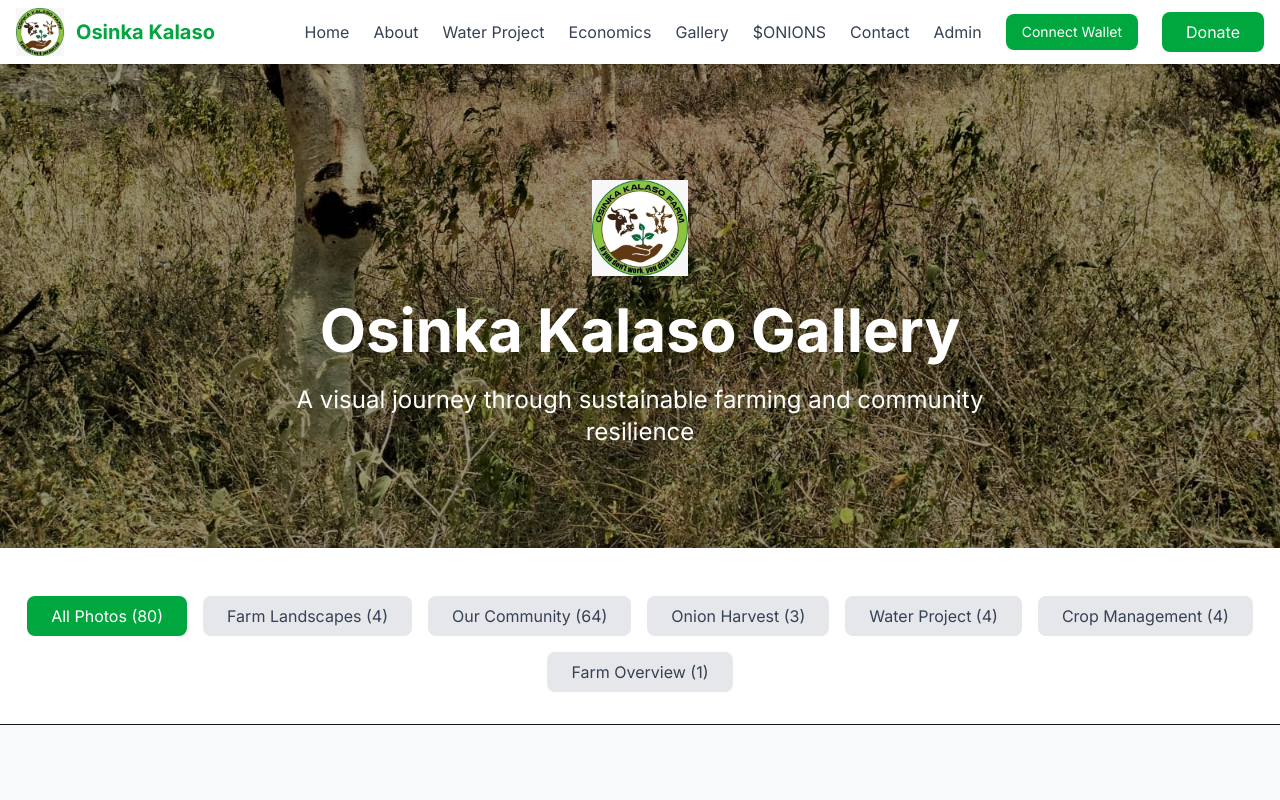
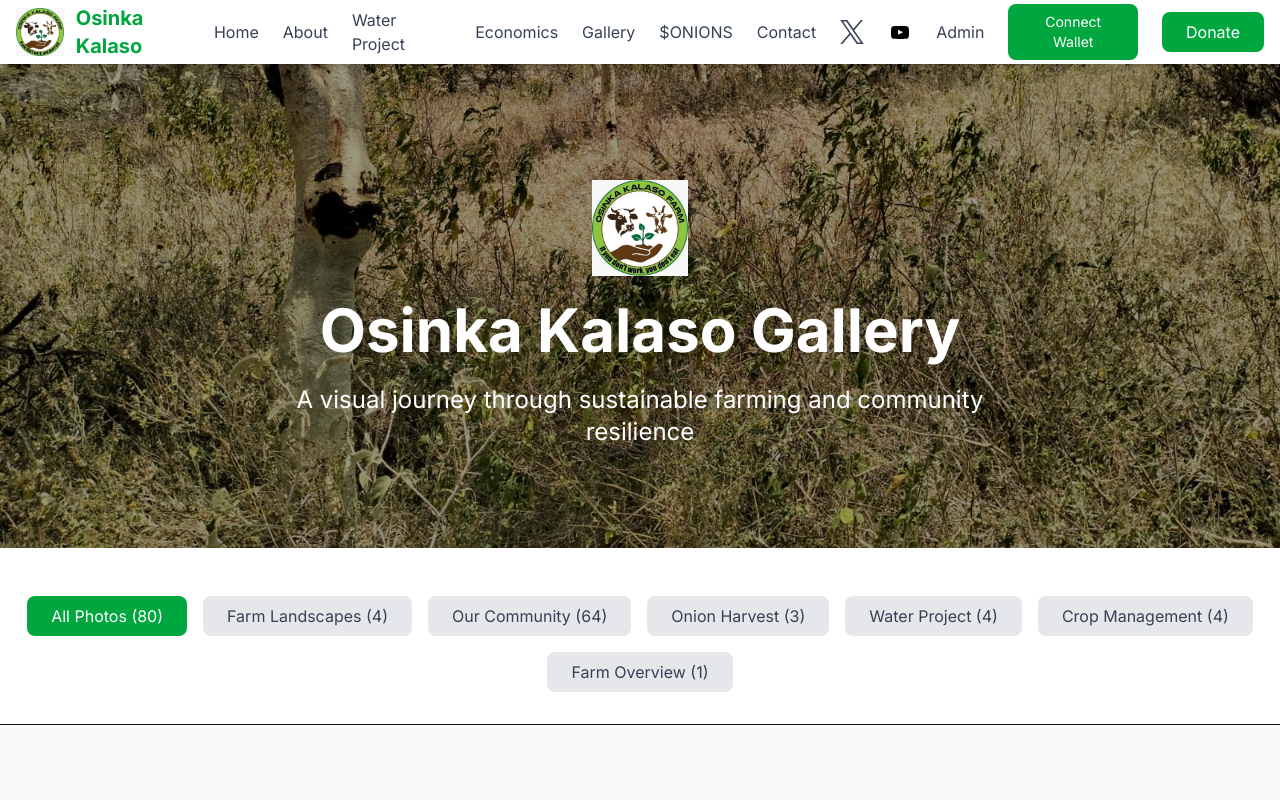
Before and after one commit to b0ase/osinka-kalaso, a Next.js app: page /gallery in a window 1280 px wide. Shown: the top 800 px of the page. Built offline with nearby package versions, Linux system fonts and the light colour scheme.

Commit message:
small meaningful changes

```diff
--- a/src/components/Navigation.tsx
+++ b/src/components/Navigation.tsx
@@ -107,6 +107,19 @@
             <Link href="/contact" className="text-gray-700 hover:text-green-600 transition-colors">
               Contact
             </Link>
+
+            {/* Social Icons - Moved to left of Admin */}
+            <a href="https://x.com/OsinkaKalaso" target="_blank" rel="noopener noreferrer" className="text-gray-700 hover:text-green-600 transition-colors">
+              <svg xmlns="http://www.w3.org/2000/svg" viewBox="0 0 1200 1227" fill="currentColor" className="w-6 h-6">
+                <path d="M714.163 519.284L1160.89 0H1055.03L667.137 450.887L357.328 0H0L468.492 681.821L0 1226.37H105.866L515.491 750.218L842.672 1226.37H1200L714.137 519.284H714.163ZM569.165 687.828L521.697 619.934L144.011 79.6904H306.615L611.412 515.685L658.88 583.579L1055.08 1150.31H892.476L569.165 687.854V687.828Z"/>
+              </svg>
+            </a>
+            <a href="https://www.youtube.com/@OsinkaKalaso" target="_blank" rel="noopener noreferrer" className="text-gray-700 hover:text-green-600 transition-colors">
+              <svg xmlns="http://www.w3.org/2000/svg" width="48" height="48" viewBox="0 0 48 48" fill="currentColor" className="w-6 h-6">
+                <path d="M41.6409276,17.5856462 C41.6409276,17.5856462 41.2890436,15.0488633 40.2097727,13.9319394 C38.8405739,12.4655276 37.3060444,12.4583393 36.6026186,12.3724221 C31.5649942,12 24.008044,12 24.008044,12 L23.9922983,12 C23.9922983,12 16.4356904,12 11.398066,12.3724221 C10.6939556,12.4583393 9.16045298,12.4655276 7.79091194,13.9319394 C6.71164104,15.0488633 6.36009927,17.5856462 6.36009927,17.5856462 C6.36009927,17.5856462 6,20.5646804 6,23.5437145 L6,26.3365376 C6,29.3152295 6.36009927,32.2946059 6.36009927,32.2946059 C6.36009927,32.2946059 6.71164104,34.8310466 7.79091194,35.9483127 C9.16045298,37.4147246 10.9592378,37.3681718 11.7605614,37.5218644 C14.6406709,37.8042616 24.0001711,37.8915481 24.0001711,37.8915481 C24.0001711,37.8915481 31.5649942,37.8799099 36.6026186,37.5074878 C37.3060444,37.4219129 38.8405739,37.4147246 40.2097727,35.9483127 C41.2890436,34.8310466 41.6409276,32.2946059 41.6409276,32.2946059 C41.6409276,32.2946059 42,29.3152295 42,26.3365376 L42,23.5437145 C42,20.5646804 41.6409276,17.5856462 41.6409276,17.5856462 L41.6409276,17.5856462 Z" fill="#000000"></path>
+                <path d="M20.2838235,29.7208546 L20.2817697,19.3775851 L30.0092421,24.5671906 L20.2838235,29.7208546 Z" fill="#FFFFFF"></path>
+              </svg>
+            </a>
 
             {/* Admin Login */}
             <Link href="/admin/signin" className="text-gray-700 hover:text-green-600 transition-colors">
@@ -252,6 +265,19 @@
                 </button>
               )}
 
+              <div className="flex justify-center space-x-4 my-4">
+                <a href="https://x.com/OsinkaKalaso" target="_blank" rel="noopener noreferrer" className="text-gray-700 hover:text-green-600 transition-colors">
+                  <svg xmlns="http://www.w3.org/2000/svg" viewBox="0 0 1200 1227" fill="currentColor" className="w-6 h-6">
+                    <path d="M714.163 519.284L1160.89 0H1055.03L667.137 450.887L357.328 0H0L468.492 681.821L0 1226.37H105.866L515.491 750.218L842.672 1226.37H1200L714.137 519.284H714.163ZM569.165 687.828L521.697 619.934L144.011 79.6904H306.615L611.412 515.685L658.88 583.579L1055.08 1150.31H892.476L569.165 687.854V687.828Z"/>
+                  </svg>
+                </a>
+                <a href="https://www.youtube.com/@OsinkaKalaso" target="_blank" rel="noopener noreferrer" className="text-gray-700 hover:text-green-600 transition-colors">
+                  <svg xmlns="http://www.w3.org/2000/svg" width="48" height="48" viewBox="0 0 48 48" fill="currentColor" className="w-6 h-6">
+                    <path d="M41.6409276,17.5856462 C41.6409276,17.5856462 41.2890436,15.0488633 40.2097727,13.9319394 C38.8405739,12.4655276 37.3060444,12.4583393 36.6026186,12.3724221 C31.5649942,12 24.008044,12 24.008044,12 L23.9922983,12 C23.9922983,12 16.4356904,12 11.398066,12.3724221 C10.6939556,12.4583393 9.16045298,12.4655276 7.79091194,13.9319394 C6.71164104,15.0488633 6.36009927,17.5856462 6.36009927,17.5856462 C6.36009927,17.5856462 6,20.5646804 6,23.5437145 L6,26.3365376 C6,29.3152295 6.36009927,32.2946059 6.36009927,32.2946059 C6.36009927,32.2946059 6.71164104,34.8310466 7.79091194,35.9483127 C9.16045298,37.4147246 10.9592378,37.3681718 11.7605614,37.5218644 C14.6406709,37.8042616 24.0001711,37.8915481 24.0001711,37.8915481 C24.0001711,37.8915481 31.5649942,37.8799099 36.6026186,37.5074878 C37.3060444,37.4219129 38.8405739,37.4147246 40.2097727,35.9483127 C41.2890436,34.8310466 41.6409276,32.2946059 41.6409276,32.2946059 C41.6409276,32.2946059 42,29.3152295 42,26.3365376 L42,23.5437145 C42,20.5646804 41.6409276,17.5856462 41.6409276,17.5856462 L41.6409276,17.5856462 Z" fill="#000000"></path>
+                    <path d="M20.2838235,29.7208546 L20.2817697,19.3775851 L30.0092421,24.5671906 L20.2838235,29.7208546 Z" fill="#FFFFFF"></path>
+                  </svg>
+                </a>
+              </div>
               <Link
                 href="/donate"
                 className="bg-green-600 text-white px-6 py-2 rounded-lg hover:bg-green-700 transition-colors text-center"
```
